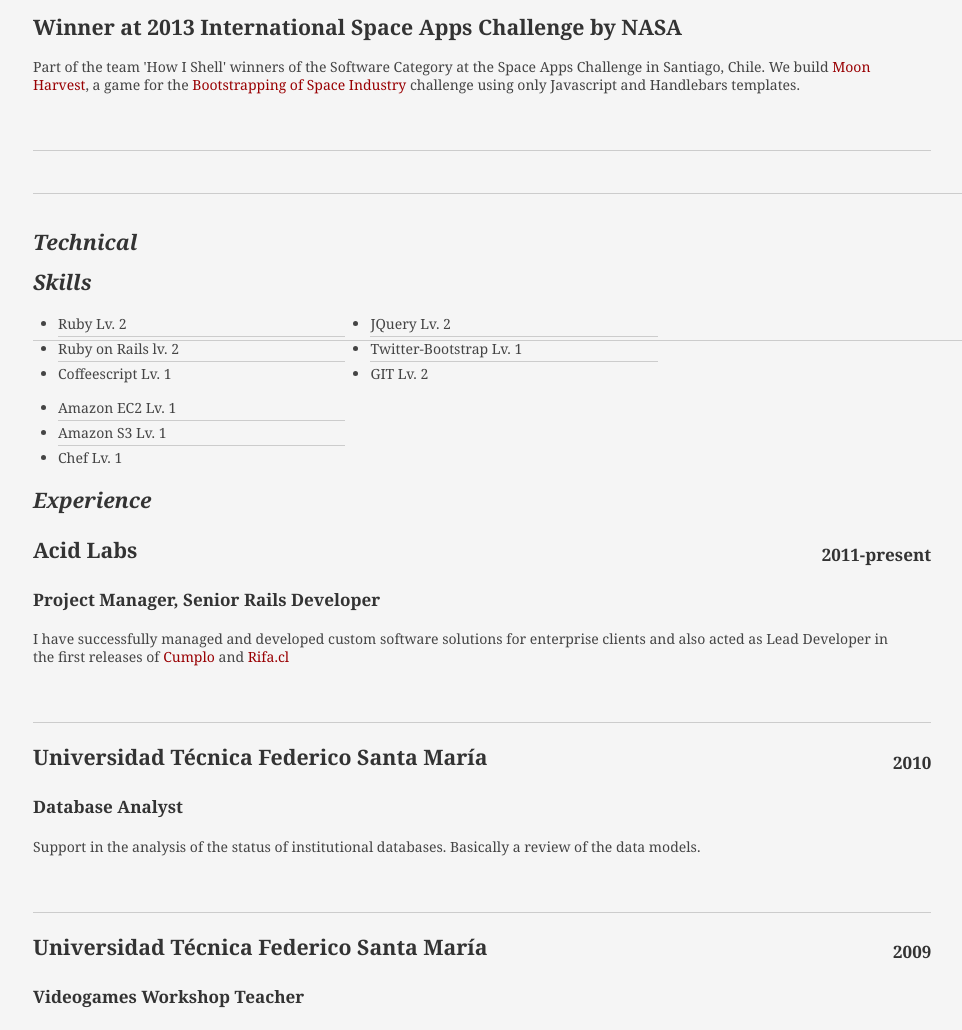
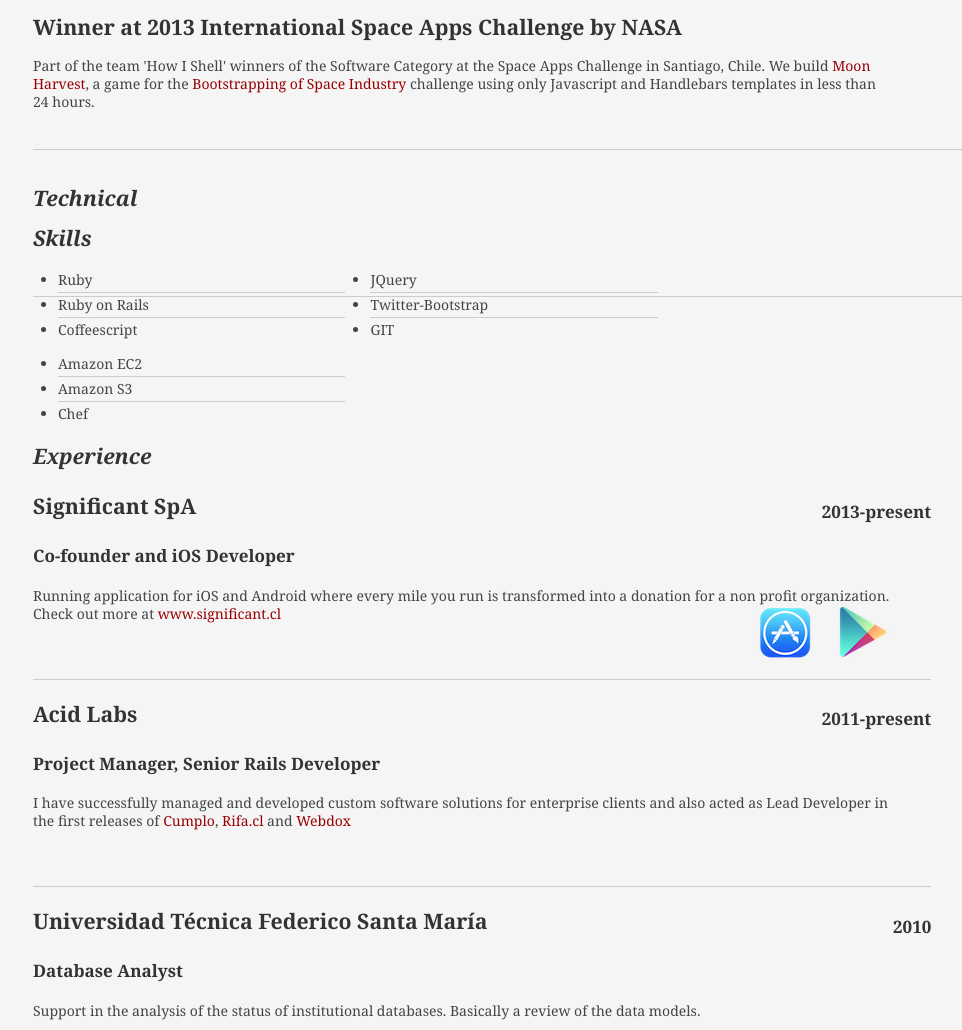
Before and after one commit to imella/imella.github.io, a plain HTML site: page index.html in a window 1280 px wide. Shown: the part 871-1901 px from the top of the page, without its empty margins (47-1009 px from the left). Drawn offline with Linux system fonts and the light colour scheme; a small style sheet from the web is missing.

Commit message:
Updated cv

```diff
--- a/index.html
+++ b/index.html
@@ -80,12 +80,10 @@
             </div>
             <div class="yui-u">
 
-                <div class="job">
                   <h2>Winner at 2013 International Space Apps Challenge by NASA</h2>
                   <p>
-                    Part of the team 'How I Shell' winners of the Software Category at the Space Apps Challenge in Santiago, Chile. We build <a href="http://howishell.github.io">Moon Harvest</a>, a game for the <a href="http://spaceappschallenge.org/challenge/affordable-rapid-bootstrapping-of-space-industry/">Bootstrapping of Space Industry</a> challenge using only Javascript and Handlebars templates.
+                    Part of the team 'How I Shell' winners of the Software Category at the Space Apps Challenge in Santiago, Chile. We build <a href="http://howishell.github.io">Moon Harvest</a>, a game for the <a href="http://spaceappschallenge.org/challenge/affordable-rapid-bootstrapping-of-space-industry/">Bootstrapping of Space Industry</a> challenge using only Javascript and Handlebars templates in less than 24 hours.
                   </p>
-                </div>
 
             </div>
           </div>
@@ -96,21 +94,21 @@
             </div>
             <div class="yui-u">
               <ul class="talent">
-                <li>Ruby Lv. 2</li>
-                <li>Ruby on Rails lv. 2</li>
-                <li class="last">Coffeescript Lv. 1</li>
+                <li>Ruby</li>
+                <li>Ruby on Rails</li>
+                <li class="last">Coffeescript</li>
               </ul>
 
               <ul class="talent">
-                <li>JQuery Lv. 2</li>
-                <li>Twitter-Bootstrap Lv. 1</li>
-                <li class="last">GIT Lv. 2</li>
+                <li>JQuery</li>
+                <li>Twitter-Bootstrap</li>
+                <li class="last">GIT</li>
               </ul>
 
               <ul class="talent">
-                <li>Amazon EC2 Lv. 1</li>
-                <li>Amazon S3 Lv. 1</li>
-                <li class="last">Chef Lv. 1</li>
+                <li>Amazon EC2</li>
+                <li>Amazon S3</li>
+                <li class="last">Chef</li>
               </ul>
             </div>
           </div><!--// .yui-gf-->
@@ -122,12 +120,22 @@
             </div><!--// .yui-u -->
 
             <div class="yui-u">
+              <div class="job">
+                <h2>Significant SpA</h2>
+                <h3>Co-founder and iOS Developer</h3>
+                <h4>2013-present</h4>
+                <p>Running application for iOS and Android where every mile you run is transformed into a donation for a non profit organization. Check out more at <a href="http://significant.cl">www.significant.cl</a>
+                <a href="https://play.google.com/store/apps/details?id=com.significant&hl=es_419"><img src="images/googleplay.png" class="pull-right"></a>
+                <a href="https://itunes.apple.com/cl/app/significant-sports/id650556520?l=en&mt=8&ls=1"><img src="images/appstore.png" class="pull-right"></a>
+                </p>
+              </div>
+
 
               <div class="job">
                 <h2>Acid Labs</h2>
                 <h3>Project Manager, Senior Rails Developer</h3>
                 <h4>2011-present</h4>
-                <p>I have successfully managed and developed custom software solutions for enterprise clients and also acted as Lead Developer in the first releases of <a href="http://www.cumplo.cl">Cumplo</a> and <a href="http://www.rifa.cl">Rifa.cl</a> </p>
+                <p>I have successfully managed and developed custom software solutions for enterprise clients and also acted as Lead Developer in the first releases of <a href="http://www.cumplo.cl">Cumplo</a>, <a href="http://www.rifa.cl">Rifa.cl</a> and <a href="http://www.webdox.cl">Webdox</a> </p>
               </div>
 
               <div class="job">
```
Also changed, not shown: images/appstore.png (added), images/googleplay.png (added).
